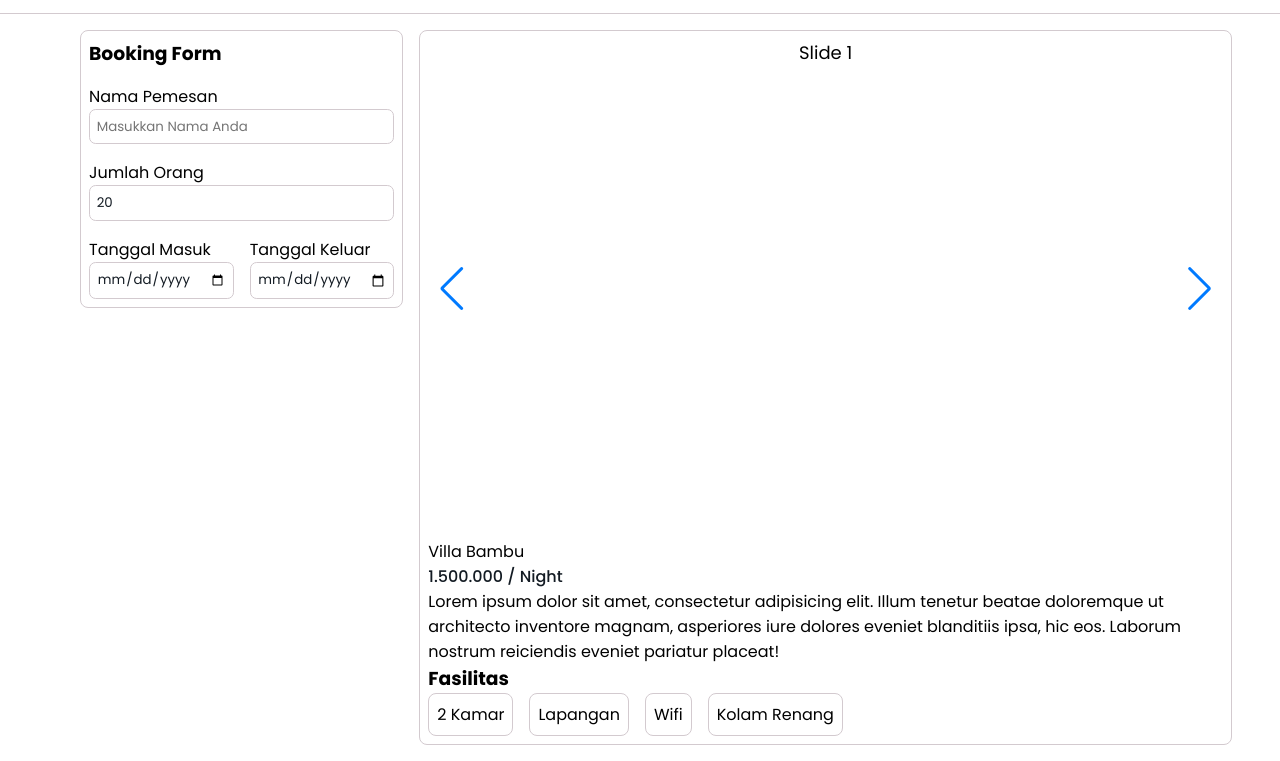
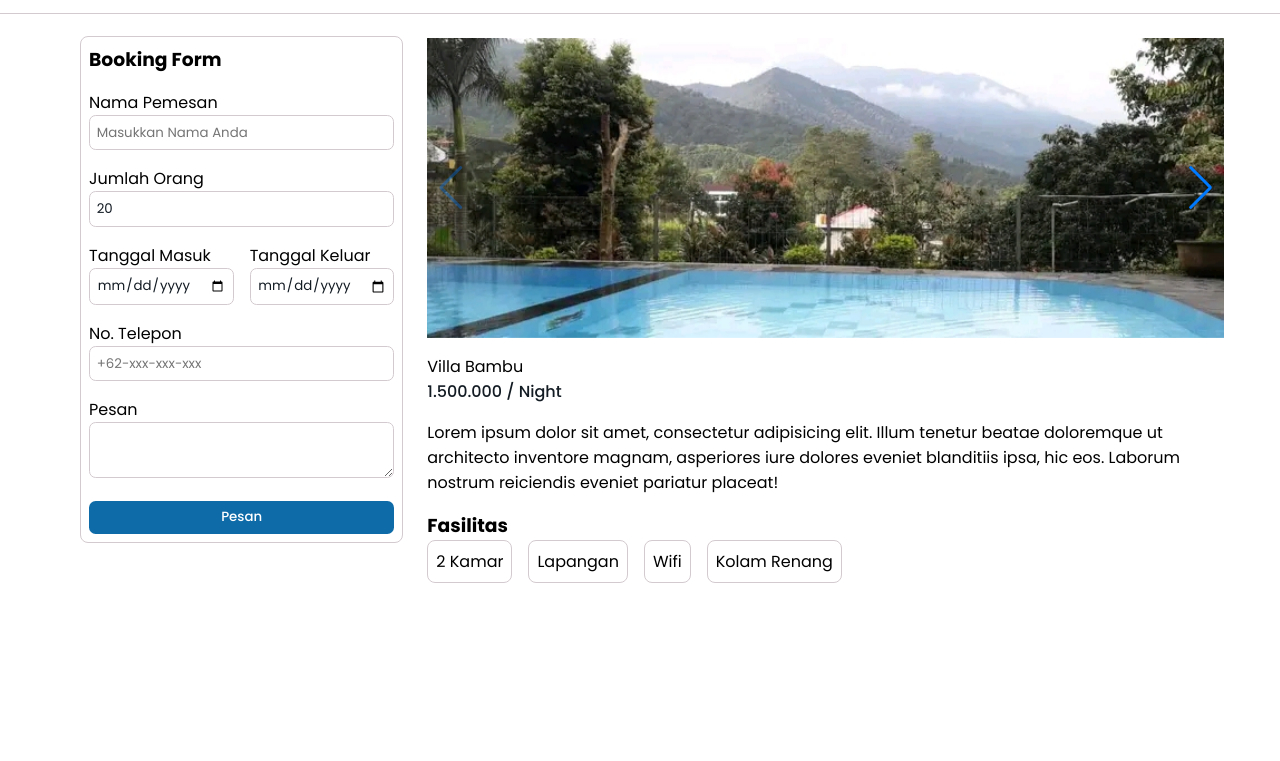
Before and after one commit to uiuxkimabe/project-villa, a plain HTML site: page villa-bambu.html in a window 1280 px wide. Shown: the part 44-805 px from the top of the page. Drawn offline with nearby package versions, Linux system fonts and the light colour scheme.

Commit message:
villa details

```diff
--- a/src/js/room.js
+++ /dev/null
@@ -1,6 +0,0 @@
-var swiper = new Swiper(".mySwiper", {
-      navigation: {
-        nextEl: ".swiper-button-next",
-        prevEl: ".swiper-button-prev",
-      },
-    });
--- a/src/style/index.css
+++ b/src/style/index.css
@@ -11,7 +11,7 @@ nav {
 
 nav .logo {
   padding: 1em 0;
-  font-weight: 500;
+  font-weight: var(--fw-5);
 }
 
 nav a {
--- a/src/style/room.css
+++ b/src/style/room.css
@@ -7,6 +7,7 @@
   gap: 1em;
   place-items: start;
   margin: 1em ;
+  position: relative;
 }
 
 #villaDetails .col {
@@ -16,6 +17,15 @@
   padding: .5em;
 }
 
+#villaDetails .col:last-child {
+  border: none;
+}
+
+.booking__form {
+  position: sticky;
+  top: 80px;
+  left: 0;
+}
 
 .booking__form form {
   flex-direction: column;
@@ -23,7 +33,7 @@
   margin-top: 1em;
 }
 
-.booking__form form label {
+.booking__form form label, textarea {
   width: 100%;
 }
 
@@ -31,7 +41,7 @@
   gap: 1em;
 }
 
-.booking__form form input {
+.booking__form form input, textarea {
   width: 100%;
   padding: .5em;
   border: 1px solid var(--grey);
@@ -40,15 +50,31 @@
   color: var(--dark);
 }
 
+.booking__form .book__btn {
+  padding: .5em;
+  width: 100%;
+  color: var(--basic);
+  background-color: var(--bice-blue);
+  border: none;
+  border-radius: .5em;
+  font-weight: var(--fw-5);
+}
+
+.villa__details {
+  position: relative;
+  overflow: hidden;
+}
+
 .swiper {
+  position: relative;
   width: 100%;
-  height: 500px;
+  height: 100%;
+  margin-bottom: 1em;
 }
 
 .swiper-slide {
   text-align: center;
   font-size: 18px;
-  background: #fff;
   display: flex;
   justify-content: center;
   align-items: center;
@@ -57,7 +83,7 @@
 .swiper-slide img {
   display: block;
   width: 100%;
-  height: 100%;
+  height: 300px;
   object-fit: cover;
 }
 
@@ -65,13 +91,16 @@
   justify-content: flex-start;
   gap: 1em;
   flex-wrap: wrap;
-
 }
 
 .villa__details ul li {
   padding: .5em;
-    border: 0.5px solid var(--grey);
-    border-radius: .5em;
+  border: 0.5px solid var(--grey);
+  border-radius: .5em;
+}
+
+.villa__details .description {
+  margin: 1em 0;
 }
 
 
--- a/villa-bambu.html
+++ b/villa-bambu.html
@@ -53,32 +53,42 @@
                   <input type="date" id="check__out" required />
                 </label>
               </figcaption>
+              <label for="phone">
+                <p>No. Telepon</p>
+                <input type="tel" id="phone" placeholder="+62-xxx-xxx-xxx" required />
+              </label>
+              <label for="noted">
+                <p>Pesan</p>
+                <textarea id="noted"></textarea>
+              </label>
+              <button class="book__btn">Pesan</button>
             </form>
           </div>
           <div class="col villa__details">
-            <!-- Swiper -->
-             <div class="swiper mySwiper">
+            <!-- Swipper -->
+            <div class="swiper mySwiper">
               <div class="swiper-wrapper">
-                <div class="swiper-slide">Slide 1</div>
-                <div class="swiper-slide">Slide 2</div>
-                <div class="swiper-slide">Slide 3</div>
-                <div class="swiper-slide">Slide 4</div>
-                <div class="swiper-slide">Slide 5</div>
-                <div class="swiper-slide">Slide 6</div>
-                <div class="swiper-slide">Slide 7</div>
-                <div class="swiper-slide">Slide 8</div>
-                <div class="swiper-slide">Slide 9</div>
+                <div class="swiper-slide">
+                  <img src="./src/img/villa-bambu/1.jpg" alt="">
+                </div>
+                <div class="swiper-slide">
+                  <img src="./src/img/villa-bambu/2.jpg" alt="">
+                </div>
+                <div class="swiper-slide">
+                  <img src="./src/img/villa-bambu/3.jpg" alt="">
+                </div>
               </div>
               <div class="swiper-button-next"></div>
               <div class="swiper-button-prev"></div>
             </div>
+            <!-- End Swipper -->
             <div class="villa__description">
               <figcaption>
                 <p class="villaName">Villa Bambu</p>
                 <p class="villaPrice">1.500.000 / Night</p>
               </figcaption>
-              <figcaption>
-                <p class="description">
+              <figcaption class="description">
+                <p>
                   Lorem ipsum dolor sit amet, consectetur adipisicing elit. Illum tenetur beatae doloremque ut architecto inventore magnam, asperiores iure dolores eveniet blanditiis ipsa, hic eos. Laborum nostrum reiciendis eveniet pariatur placeat!
                 </p>
               </figcaption>
@@ -99,10 +109,17 @@
 
 
    <!-- End Villa Details -->
-    <!-- Vanilla JS -->
-     <script src="./src/js/room.js"></script>
+
     <!-- JS Swiper -->
     <script src="https://cdn.jsdelivr.net/npm/swiper@11/swiper-bundle.min.js"></script>
 
+    <script>
+    var swiper = new Swiper(".mySwiper", {
+      navigation: {
+        nextEl: ".swiper-button-next",
+        prevEl: ".swiper-button-prev",
+      },
+    });
+    </script>
 </body>
 </html>
```
